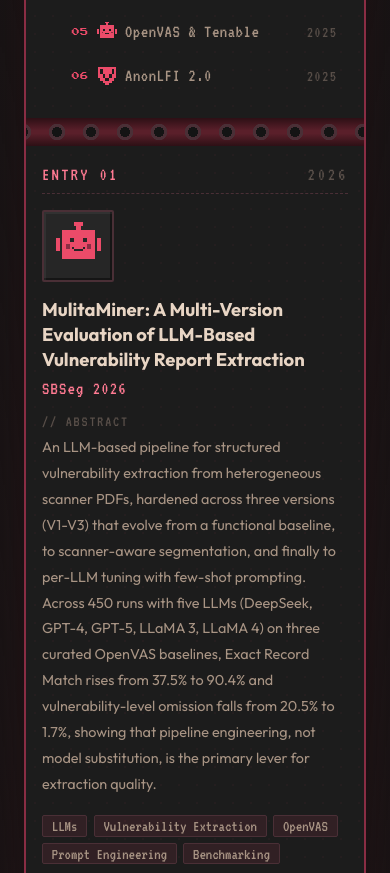
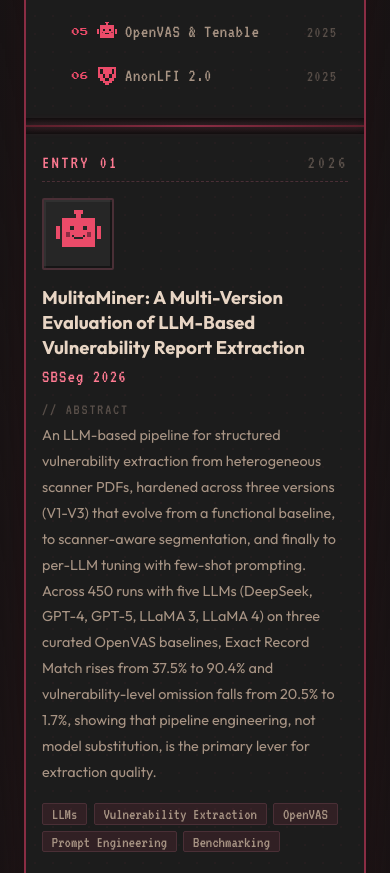
Before and after one commit to INARI18/INARI18.github.io, a React (Vite) app: page / in a window 390 px wide. Shown: the part 4624-5497 px from the top of the page. Built offline with nearby package versions, Linux system fonts and the light colour scheme.

Commit message:
publications: fixed codex height, seam instead of spiral

```diff
--- a/src/components/Codex/Codex.module.css
+++ b/src/components/Codex/Codex.module.css
@@ -18,8 +18,8 @@
 /* ========== THE BOOK: two pages and a spiral spine ========== */
 .book {
   display: grid;
-  grid-template-columns: minmax(0, 5fr) 40px minmax(0, 7fr);
-  min-height: 560px;
+  grid-template-columns: minmax(0, 5fr) 24px minmax(0, 7fr);
+  height: 640px;
   border: 2px solid var(--rose);
   border-radius: var(--radius-md);
   background: var(--bg-card);
@@ -48,6 +48,9 @@
 .right {
   box-shadow: inset 24px 0 30px -24px rgba(0, 0, 0, 0.6);
   animation: pageIn 0.25s ease-out;
+  overflow-y: auto;
+  scrollbar-width: thin;
+  scrollbar-color: var(--border-2) transparent;
 }
 
 @keyframes pageIn {
@@ -61,13 +64,22 @@
   }
 }
 
-/* spiral rings down the middle */
+/* the fold: a thin glowing seam with shadow falling into both pages */
 .spine {
-  background:
-    radial-gradient(circle at 50% 50%, var(--bg) 0 5px, var(--border-2) 5px 8px, transparent 8.5px) 0 14px /
-      100% 34px repeat-y,
-    linear-gradient(90deg, rgba(0, 0, 0, 0.5), transparent 45%, transparent 55%, rgba(0, 0, 0, 0.5));
-  background-color: var(--rose-deep);
+  position: relative;
+  background: linear-gradient(90deg, rgba(0, 0, 0, 0.55), transparent 50%, rgba(0, 0, 0, 0.55));
+}
+
+.spine::after {
+  content: '';
+  position: absolute;
+  left: 50%;
+  top: 0;
+  bottom: 0;
+  width: 2px;
+  transform: translateX(-50%);
+  background: linear-gradient(180deg, var(--rose-deep), var(--rose), var(--rose-deep));
+  box-shadow: 0 0 10px var(--rose);
 }
 
 .pageHead {
@@ -347,15 +359,24 @@
 @media (max-width: 760px) {
   .book {
     grid-template-columns: 1fr;
-    min-height: 0;
+    height: auto;
+  }
+  .right {
+    overflow: visible;
   }
   .spine {
-    height: 28px;
-    background:
-      radial-gradient(circle at 50% 50%, var(--bg) 0 5px, var(--border-2) 5px 8px, transparent 8.5px) 14px 0 /
-        34px 100% repeat-x,
-      linear-gradient(180deg, rgba(0, 0, 0, 0.5), transparent 45%, transparent 55%, rgba(0, 0, 0, 0.5));
-    background-color: var(--rose-deep);
+    height: 16px;
+    background: linear-gradient(180deg, rgba(0, 0, 0, 0.55), transparent 50%, rgba(0, 0, 0, 0.55));
+  }
+  .spine::after {
+    left: 0;
+    right: 0;
+    top: 50%;
+    bottom: auto;
+    width: auto;
+    height: 2px;
+    transform: translateY(-50%);
+    background: linear-gradient(90deg, var(--rose-deep), var(--rose), var(--rose-deep));
   }
   .left,
   .right {
```
